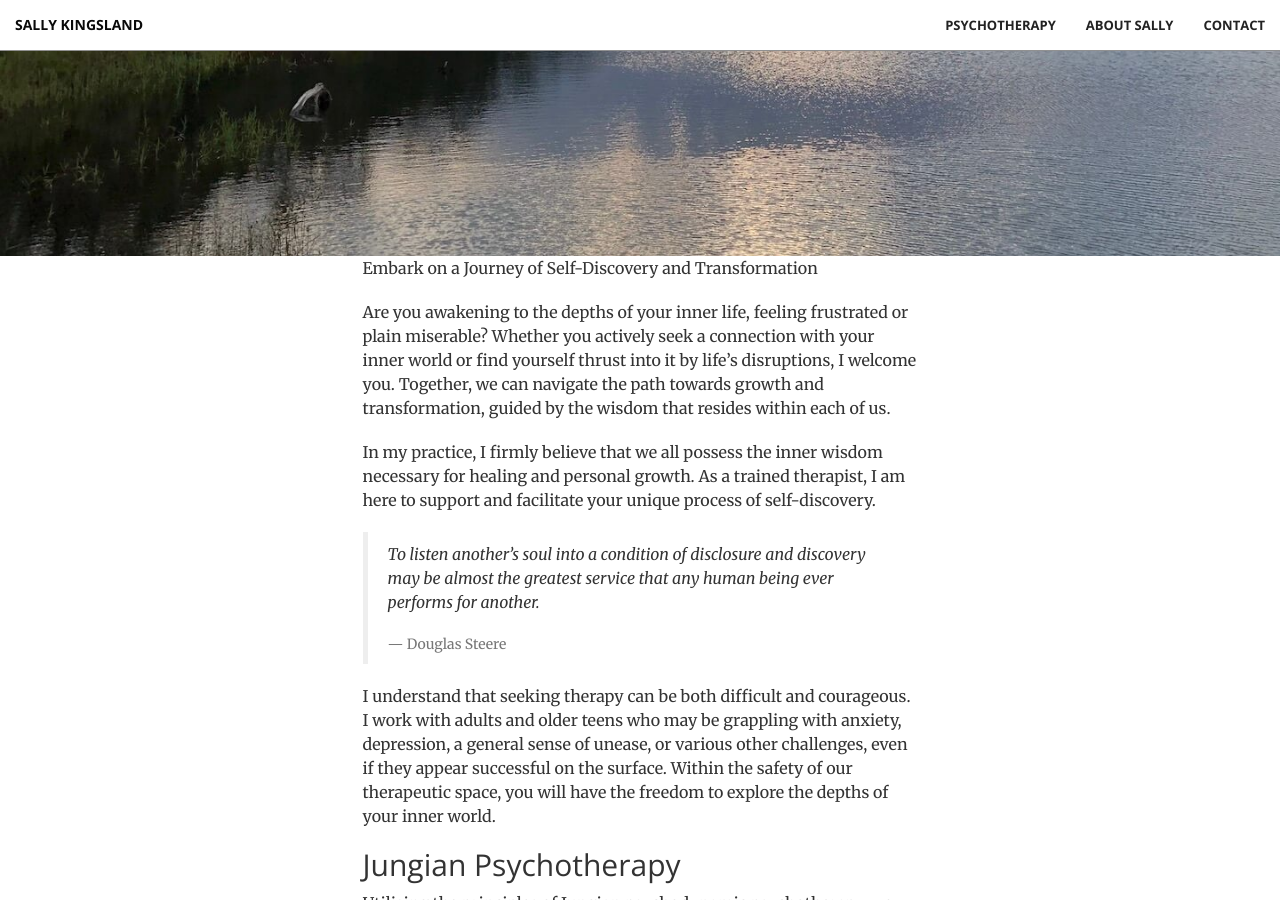
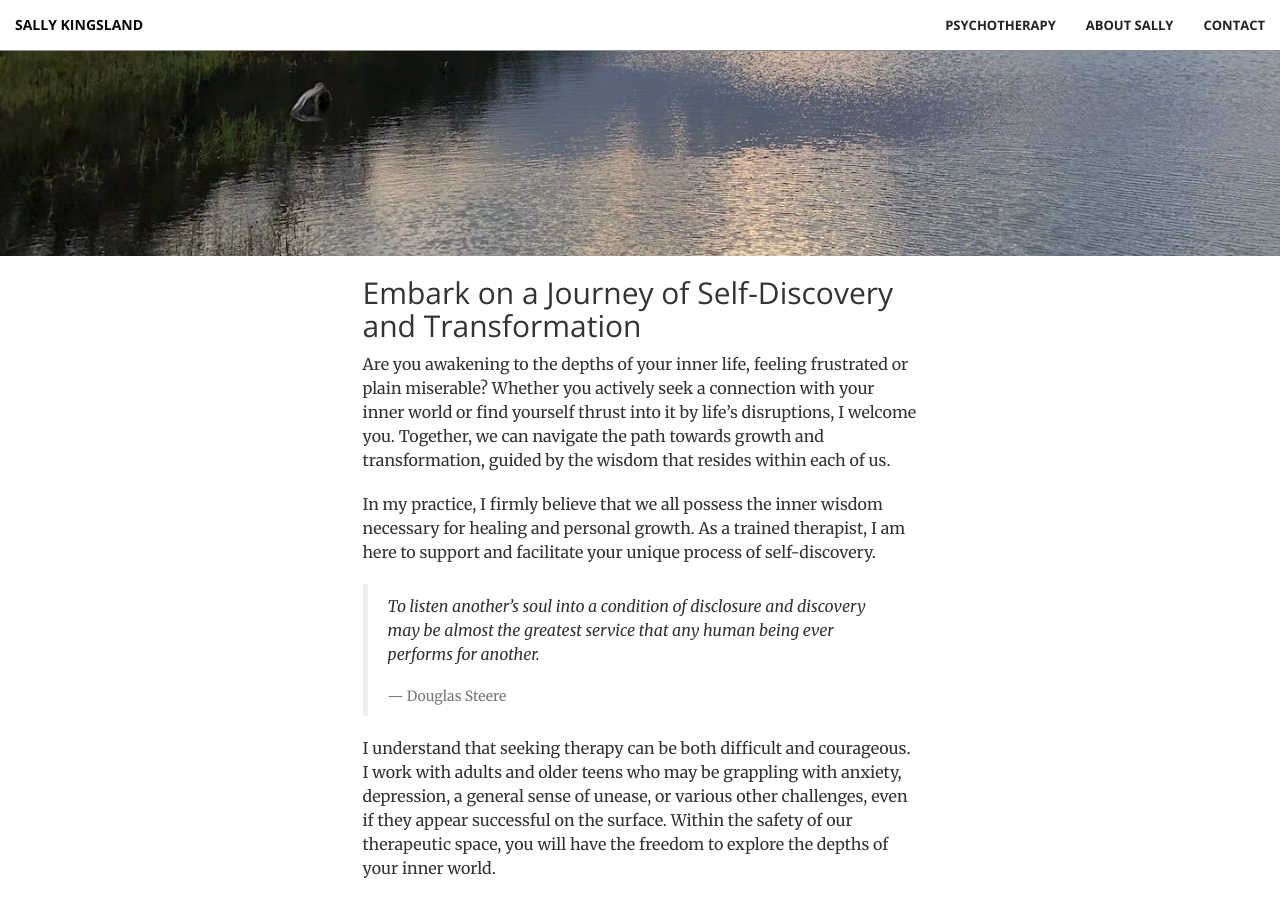
Before and after one commit to sallykingsland/sallykingsland.github.io, a Jekyll site: the page built from index.md, in a window 1280 px wide and 900 px high, scrolled down 644 px. Built offline with Jekyll 4.4.1, drawn with Linux system fonts in a browser that asks for light colours; our own code applies the rules of GitHub Pages for plain Markdown files.

Commit message:
updating headings

```diff
--- a/index.md
+++ b/index.md
@@ -2,7 +2,7 @@
 layout: front
 ---
 
-Embark on a Journey of Self-Discovery and Transformation
+## Embark on a Journey of Self-Discovery and Transformation
 
 Are you awakening to the depths of your inner life, feeling frustrated or plain miserable? Whether you actively seek a connection with your inner world or find yourself thrust into it by life's disruptions, I welcome you. Together, we can navigate the path towards growth and transformation, guided by the wisdom that resides within each of us.
 
```
